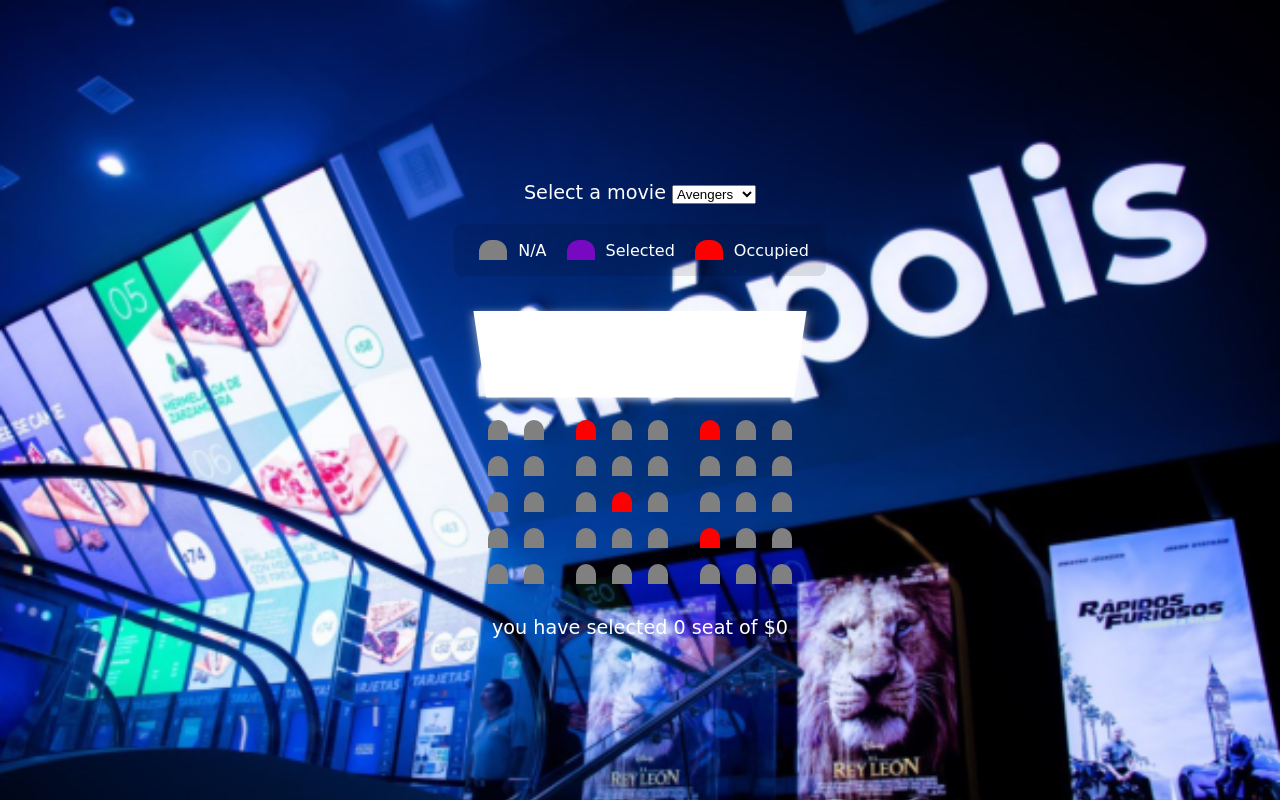
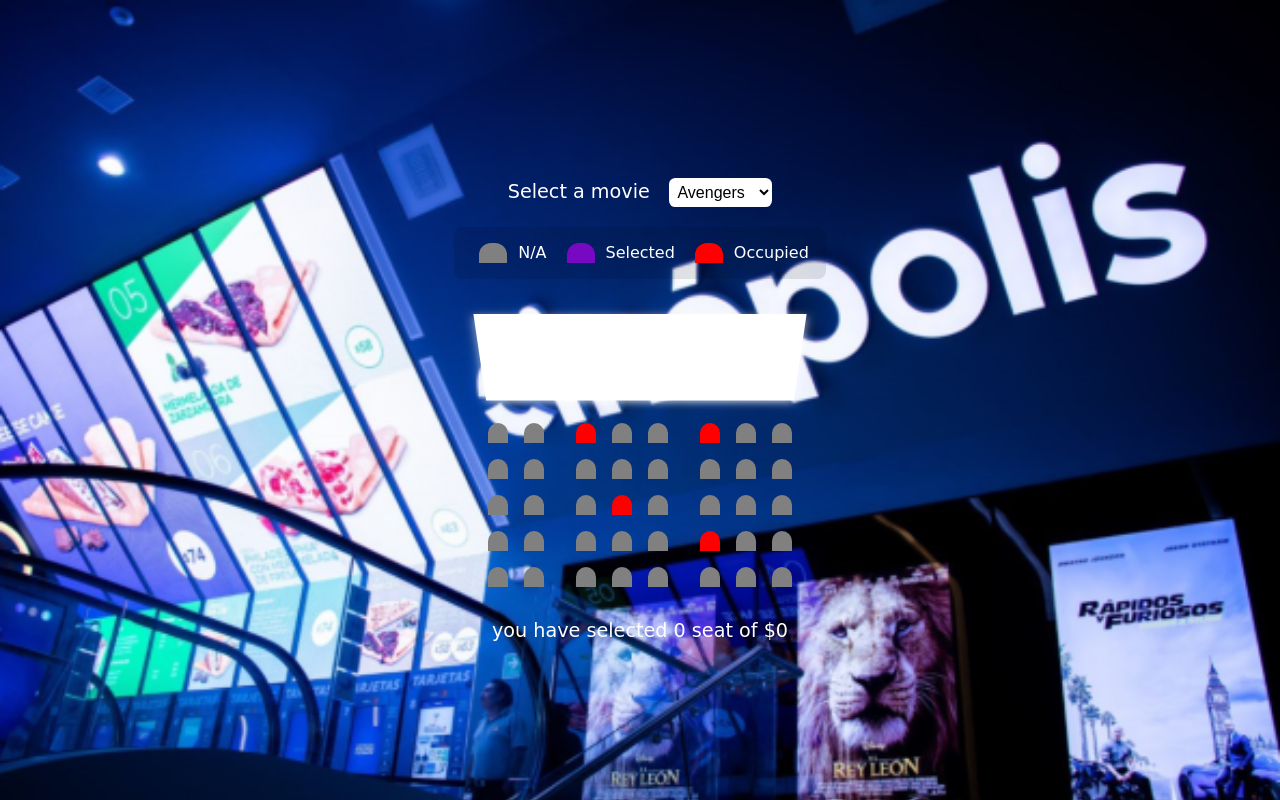
Before and after one commit to Vibinchandar/Seat-Booking, a plain HTML site: page index.html in a window 1280 px wide. Drawn offline with Linux system fonts and the light colour scheme; a web font is replaced by a local one.

Commit message:
small change

```diff
--- a/style/style.css
+++ b/style/style.css
@@ -33,7 +33,7 @@ body{
 .movie-container{
 margin: 1.25rem 0;
 }
-#movie{
+#movies{
   background-color: white;
   border: 0;
   border-radius: 0.4rem;
```
